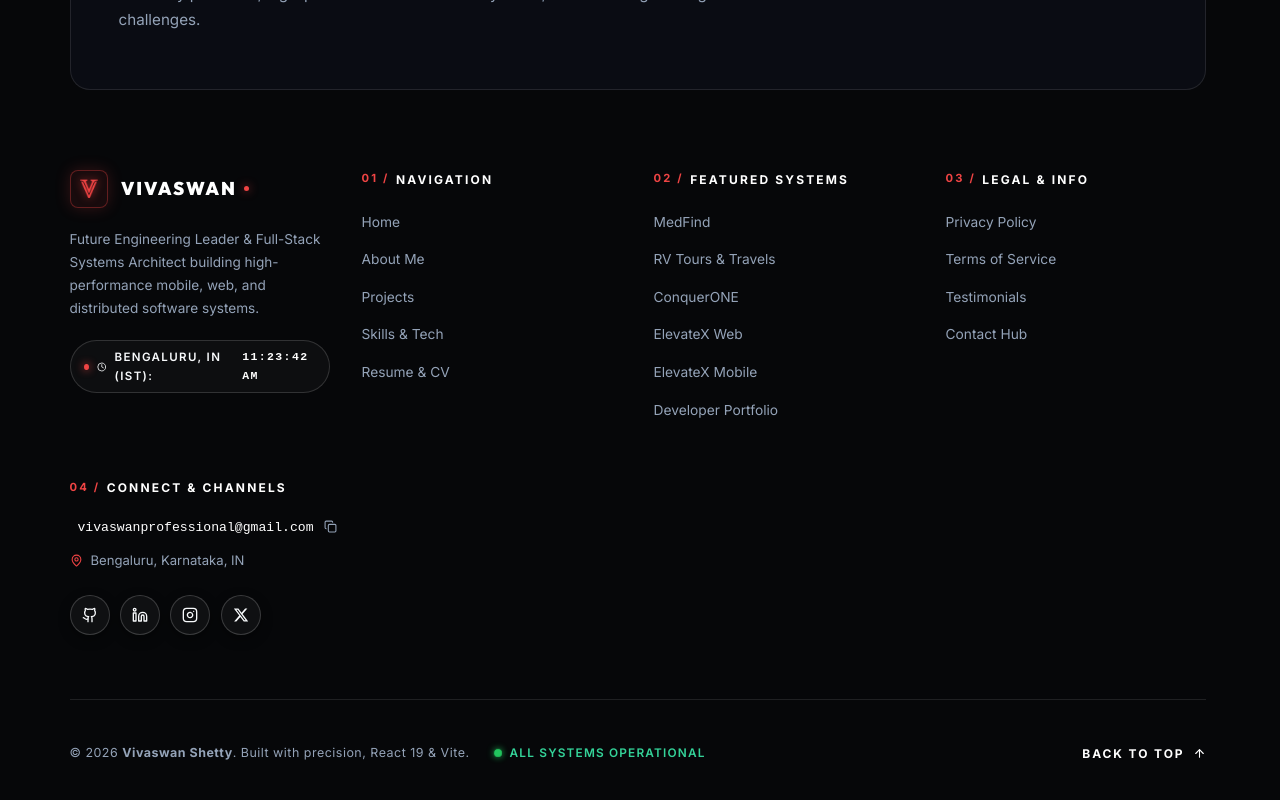
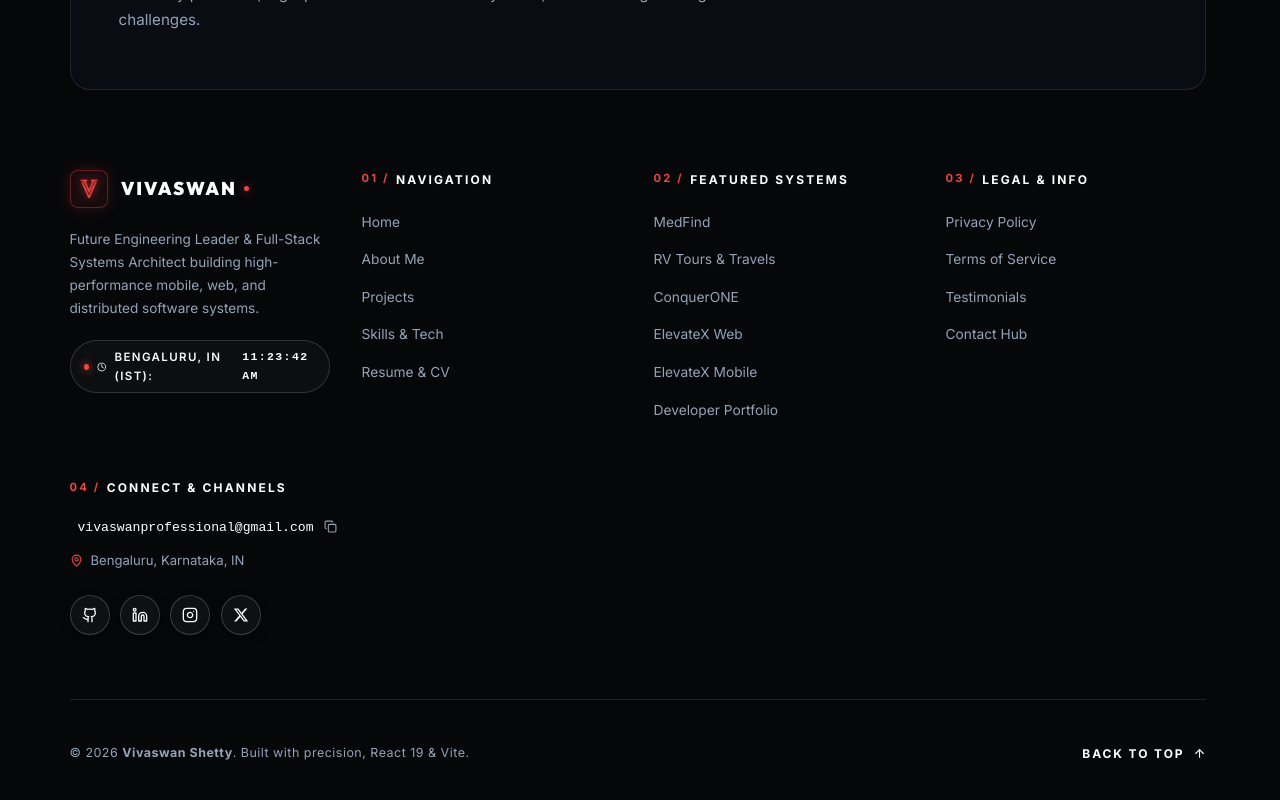
Before and after one commit to vivaswanshetty/Portfolio-Website, a React (Vite) app: page / in a window 1280 px wide. Shown: the part 2379-3179 px from the top of the page. Built offline with nearby package versions, Linux system fonts and the light colour scheme.

Commit message:
fix(footer): remove ALL SYSTEMS OPERATIONAL indicator

```diff
--- a/src/components/Footer.jsx
+++ b/src/components/Footer.jsx
@@ -362,10 +362,6 @@ const Footer = () => {
                         <p style={{ margin: 0, fontSize: '0.78rem', color: 'var(--text-muted)', letterSpacing: '0.04em' }}>
                             © {currentYear} <strong>Vivaswan Shetty</strong>. Built with precision, React 19 & Vite.
                         </p>
-                        <div style={{ display: 'flex', alignItems: 'center', gap: '0.5rem', fontSize: '0.74rem', color: '#34d399', textTransform: 'uppercase', letterSpacing: '0.1em', fontWeight: 600 }}>
-                            <span className="live-pulse-dot" />
-                            <span>ALL SYSTEMS OPERATIONAL</span>
-                        </div>
                     </div>
 
                     <div>
```
